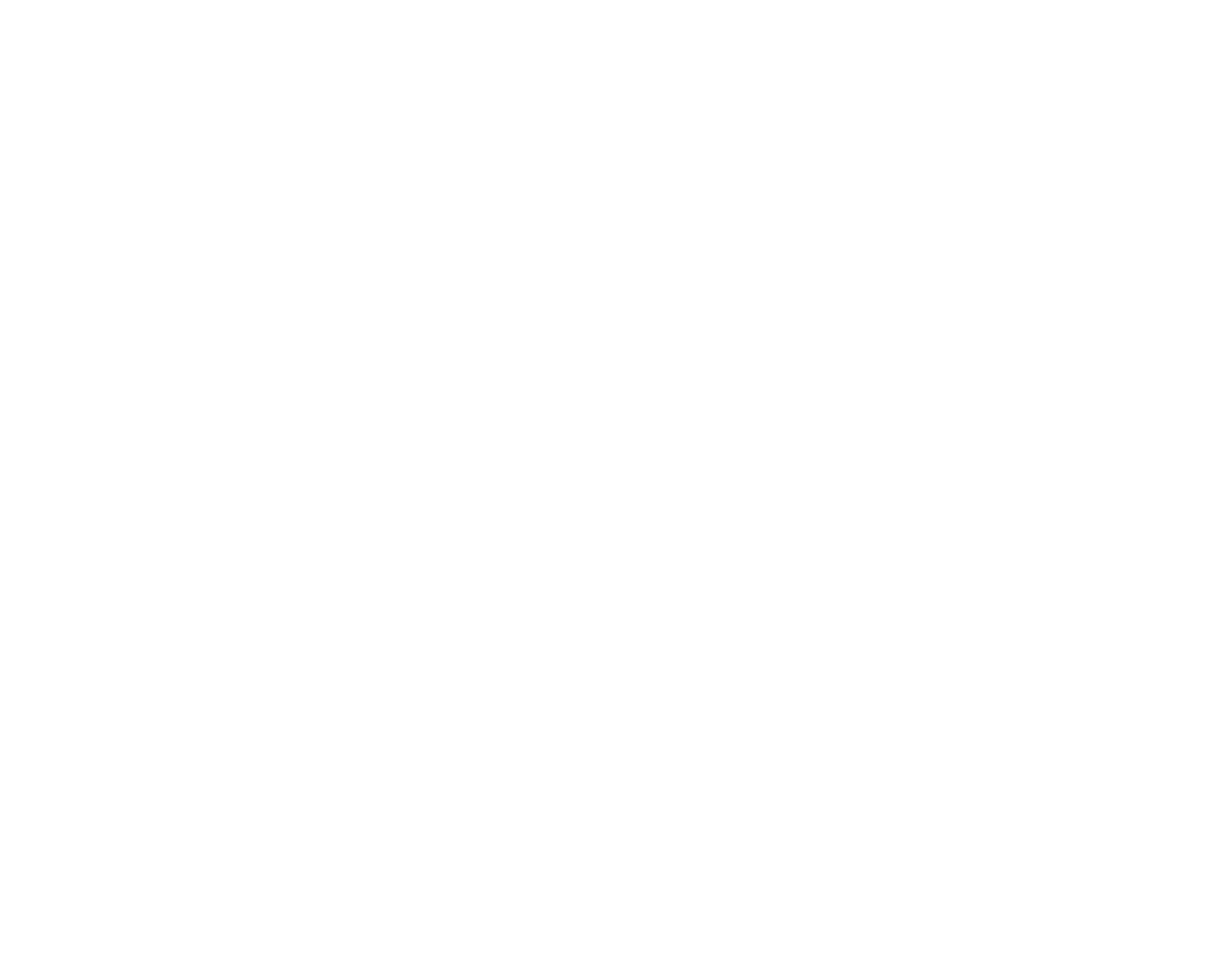
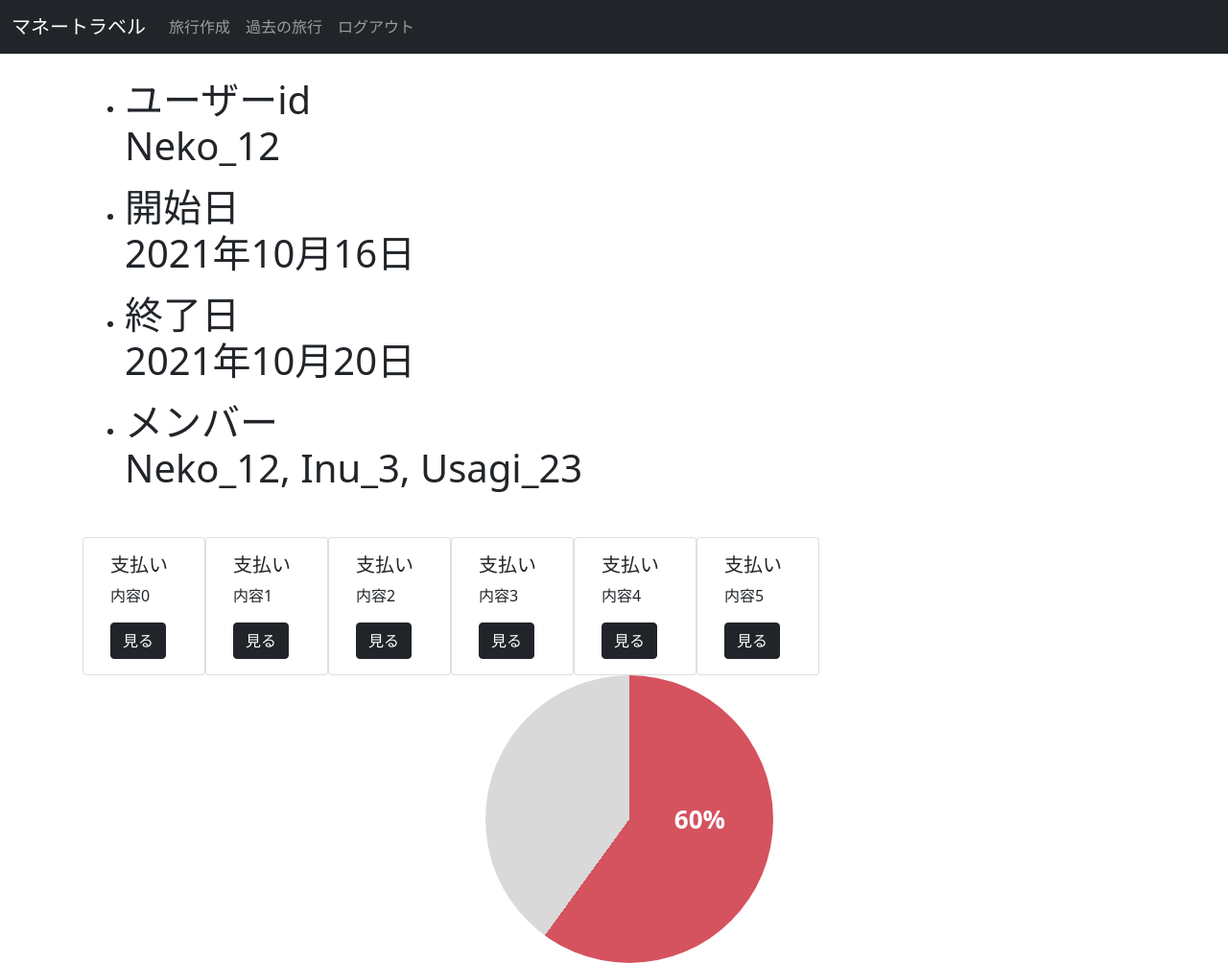
Before and after one commit to Gako3113/S18_project, a Flask app: page /travel in a window 1280 px wide. Before the commit the page is empty. Shown: the whole page at 96% size. Before the commit the page ends 800 px from the top, so only its background shows below. Run offline with Flask 2, Linux system fonts and the light colour scheme; some libraries are stand-ins or nearby versions.

Commit message:
旅行画面の修正

```diff
--- a/app.py
+++ b/app.py
@@ -41,7 +41,7 @@
 
 @app.route("/travel")
 def travel():
-    return render_template("travel.html")
+    return render_template("travel.html", url="url")
 
 @app.route("/payment_register")
 def payment_register():
--- a/static/css/style.css
+++ b/static/css/style.css
@@ -17,3 +17,23 @@
   column-width: auto;
   height: 20px;
 }
+
+.pie {
+	position: relative;
+	margin-right: auto;
+	margin-left: auto;
+	width: 300px;
+	height: 300px;
+	background-image: conic-gradient(#d5525f 0% 60%, #d9d9d9 60% 100%);
+	border-radius: 50%;
+}
+
+.pie span {
+	position: absolute;
+	top: 50%;
+	right: 50px;
+	transform: translateY(-50%);
+	color: #fff;
+	font-size: 26px;
+	font-weight: 700;
+}
--- a/templates/travel.html
+++ b/templates/travel.html
@@ -0,0 +1,27 @@
+{% extends "layout.html" %}
+{% block main %}
+<div class="container position-absolute m-3">
+    <div class="position-relative">
+        <ul>
+            <li class="mb-3"><h1>ユーザーid <br>Neko_12</h1> <!-- {{user_id}} --></li>
+            <li class="mb-3"><h1>開始日 <br>2021年10月16日</h1> <!-- {{start_date}} --></li>
+            <li class="mb-3"><h1>終了日 <br>2021年10月20日</h1> <!-- {{end_date}} --></li>
+            <li class="mb-5"><h1>メンバー <br>Neko_12, Inu_3, Usagi_23</h1></li>
+        </ul>
+        <div class="container mb-3"></div>
+            <div class="row row-3 cols-3">
+                {% for nav in range(6) %}
+                <div class="card" style="width: 8rem;">
+                <div class="card-body">
+                    <h5 class="card-title">支払い</h5>
+                    <p class="card-text">内容{{nav}}</p>
+                    <a href="./liquidation" class="btn btn-dark">見る</a>
+                </div>
+                </div>
+                {% endfor %}
+            </div>
+        </div>
+        <div class="pie position-relative"><span>60%</span></div>
+    </div>
+</div>
+{% endblock %}
```
